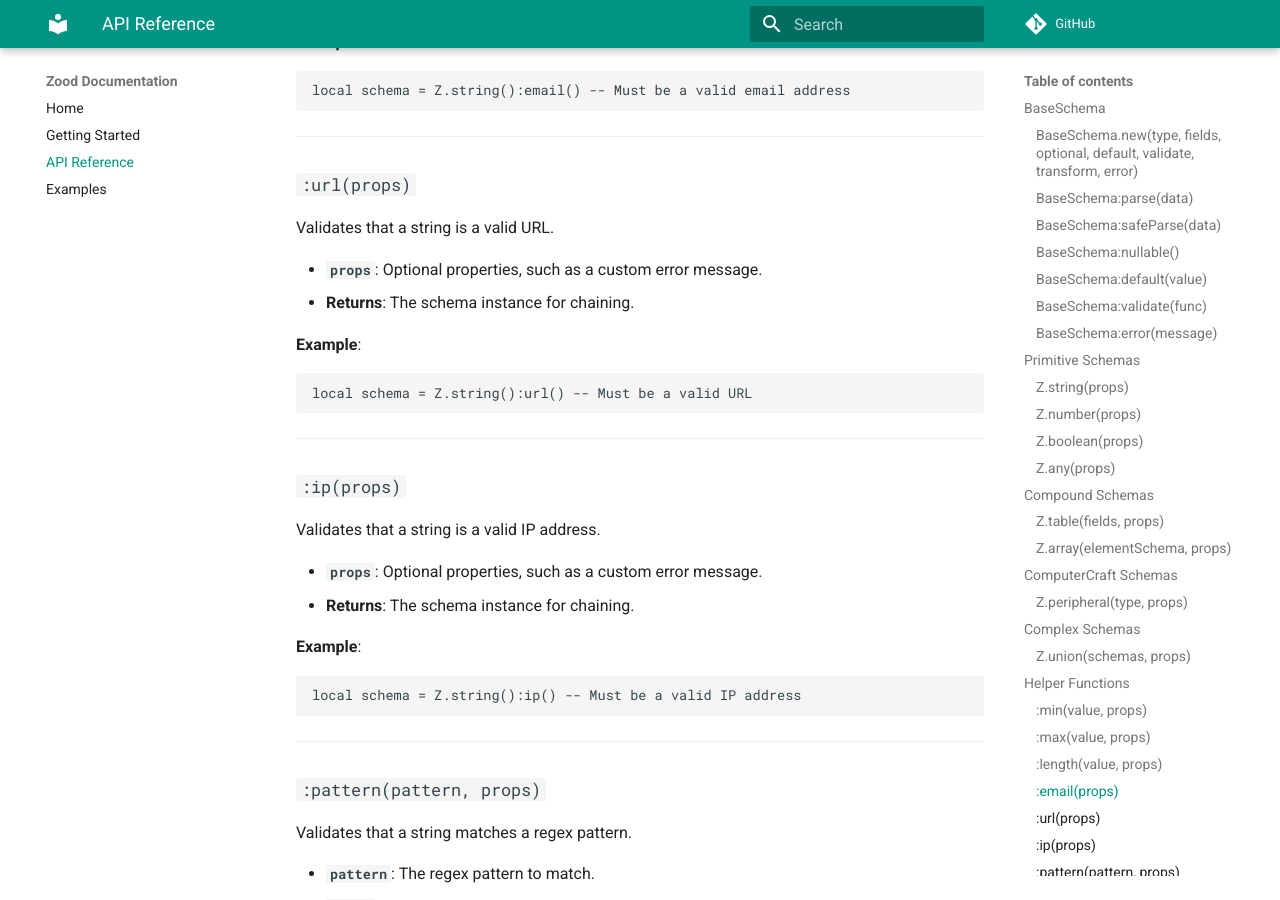
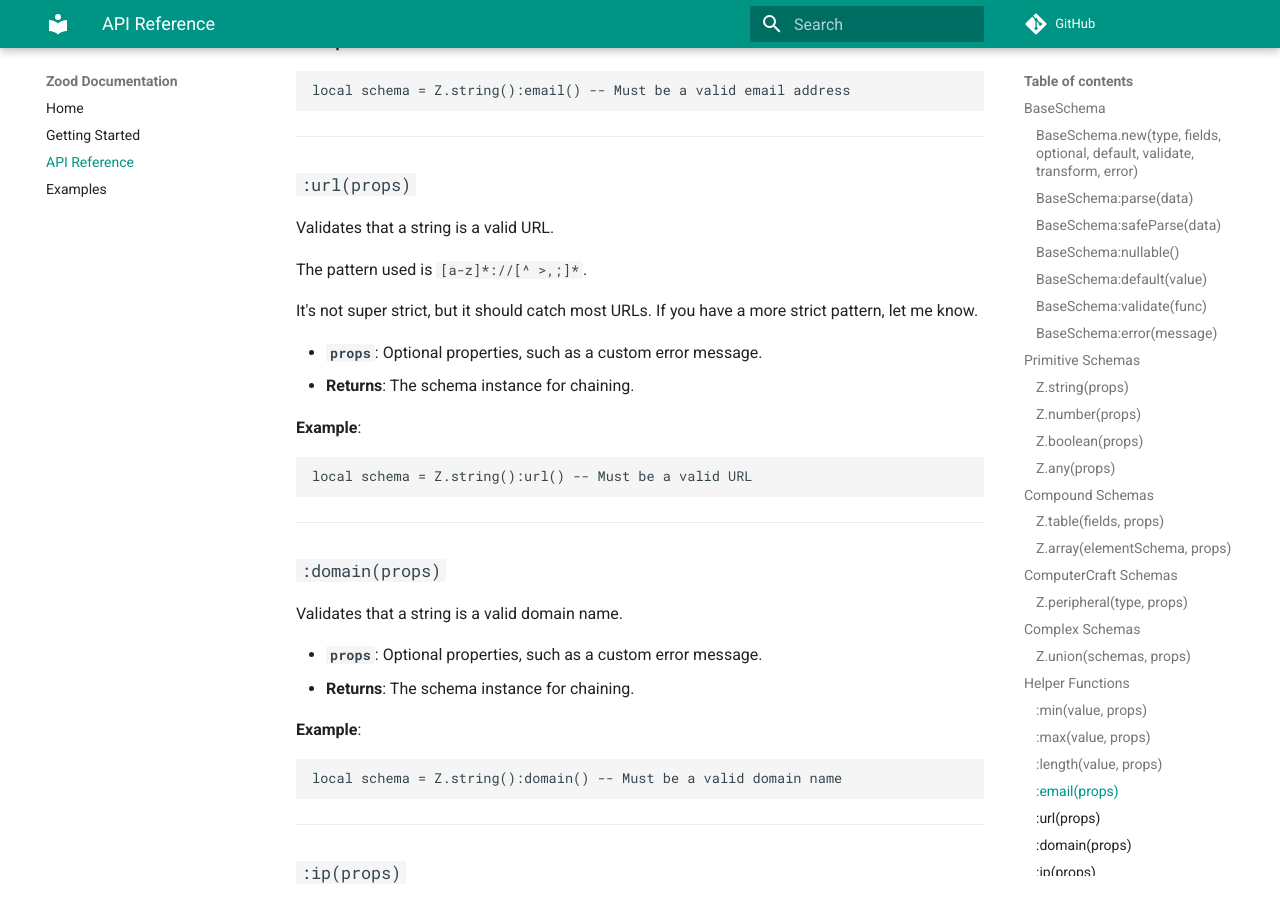
Before and after one commit to ivanoliverfabra/zood, an MkDocs documentation site: the page built from docs/api-reference.md, in a window 1280 px wide and 900 px high, scrolled down 5272 px. Built offline with MkDocs 1.6.1 and Material for MkDocs 9.7.7, drawn with Linux system fonts in a browser that asks for light colours; comment, search, counter and statistics services are not loaded.

Commit message:
Add domain validation to schema and update URL validation pattern in documentation

````diff
--- a/docs/api-reference.md
+++ b/docs/api-reference.md
@@ -223,6 +223,11 @@ local schema = Z.string():email() -- Must be a valid email address
 
 Validates that a string is a valid URL.
 
+The pattern used is `[a-z]*://[^ >,;]*`.
+
+It's not super strict, but it should catch most URLs.
+If you have a more strict pattern, let me know.
+
 - **`props`**: Optional properties, such as a custom error message.
 - **Returns**: The schema instance for chaining.
 
@@ -230,6 +235,21 @@ Validates that a string is a valid URL.
 
 ```lua
 local schema = Z.string():url() -- Must be a valid URL
+```
+
+---
+
+### `:domain(props)`
+
+Validates that a string is a valid domain name.
+
+- **`props`**: Optional properties, such as a custom error message.
+- **Returns**: The schema instance for chaining.
+
+**Example**:
+
+```lua
+local schema = Z.string():domain() -- Must be a valid domain name
 ```
 
 ---
````
Also changed, not shown: 2 other files.
